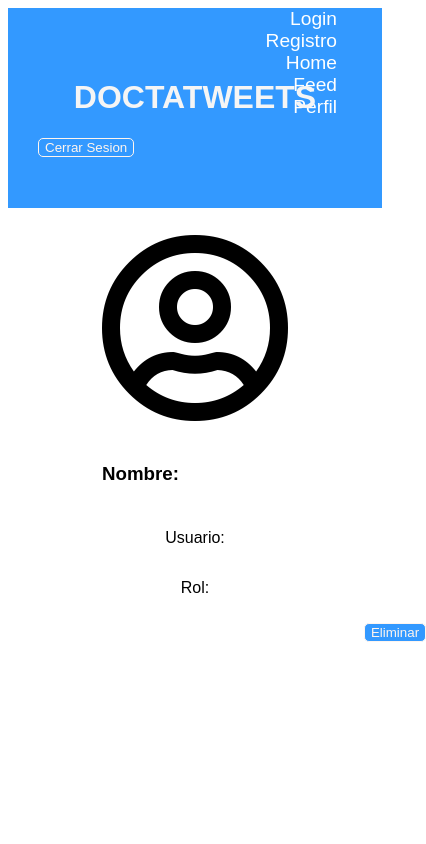
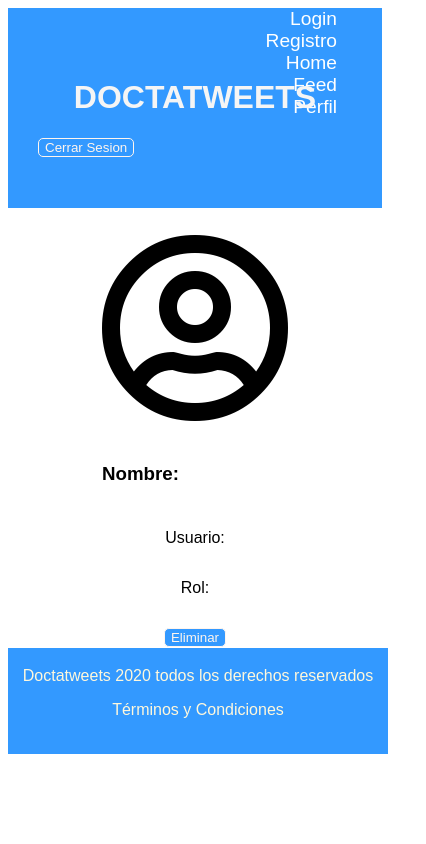
Before and after one commit to martincufre/TrabajoFinalDoctaDevs, a Vue app: page /perfil in a window 390 px wide. Shown: the top 844 px of the page, 426 px wide, since content can reach past the window. Built offline with nearby package versions, Linux system fonts and the light colour scheme; no server answers; sample sign-in values are in the browser's storage.

Commit message:
se hizo responsive

```diff
--- a/src/components/FooterApp.vue
+++ b/src/components/FooterApp.vue
@@ -25,7 +25,7 @@ export default {
     @media screen and (max-width: 750px) {
         .footer{
             height: 100px;
-            margin-top: 100vh;
+            width: 100%;
 
         }
     }
--- a/src/views/Home.vue
+++ b/src/views/Home.vue
@@ -26,7 +26,7 @@ export default {
     }
     @media screen and (max-width: 330px) {
         .home{
-            width: 50%;
+            width: 100%;
         }
     }
 </style>
--- a/src/views/Perfil.vue
+++ b/src/views/Perfil.vue
@@ -103,5 +103,9 @@ export default {
             height: 410px;
             margin: 15px auto;
         }
+        .botonEliminar{
+            margin: 5px;
+        }
+
     }
 </style>
```
